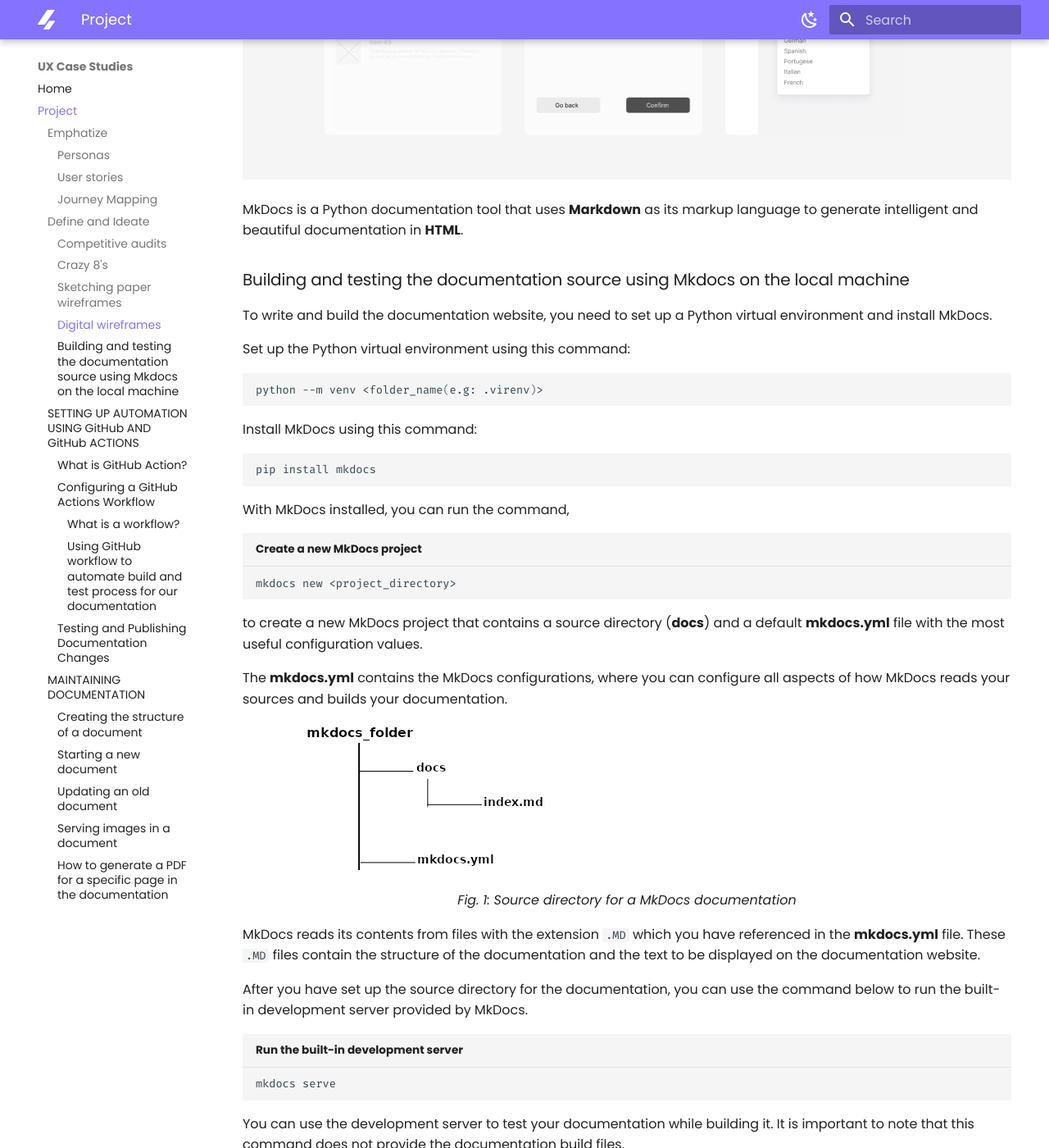
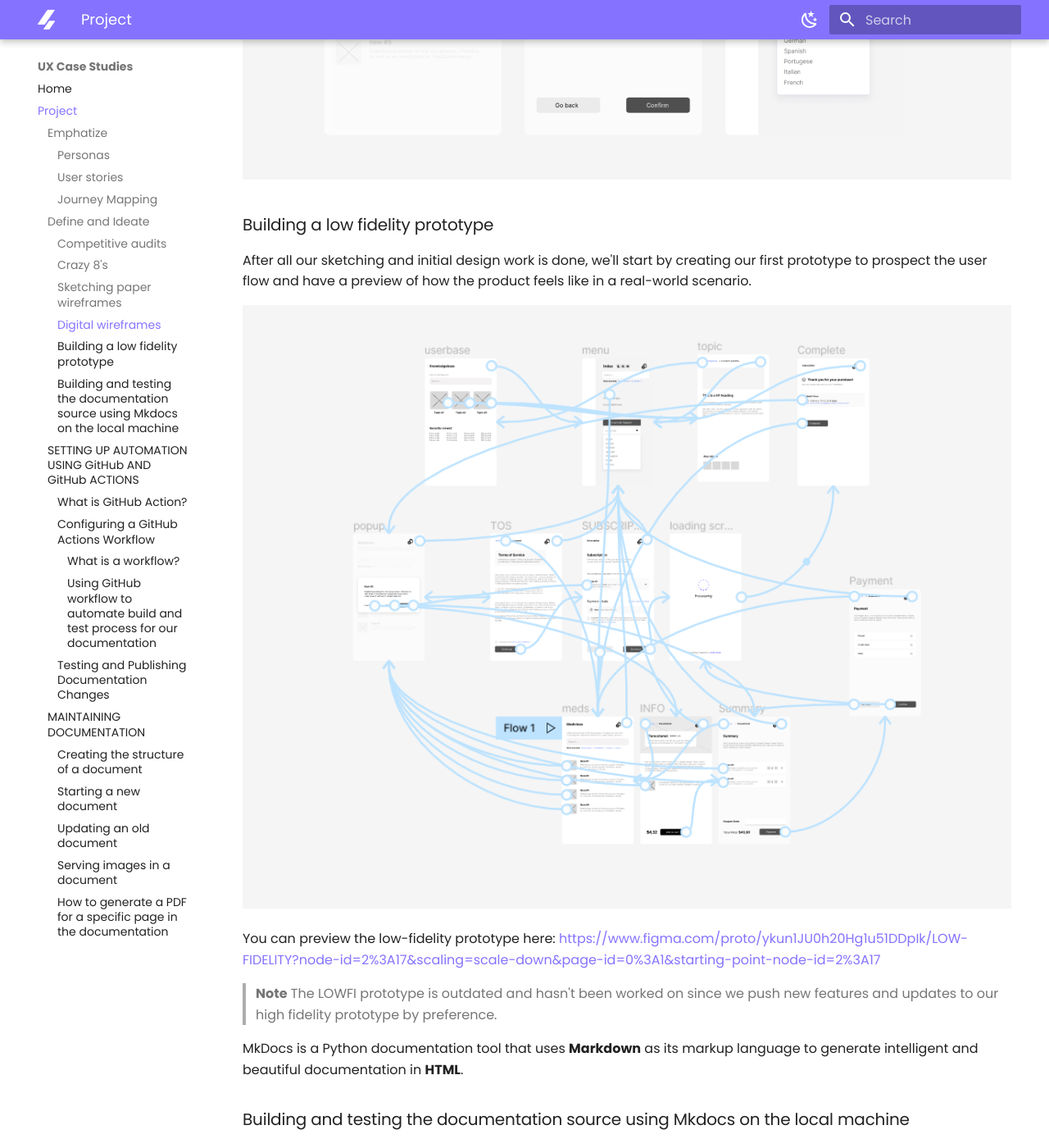
Before and after one commit to divstackio/docs-study, an MkDocs documentation site: the page built from docs/project.md, in a window 1280 px wide and 1400 px high, scrolled down 13358 px. Shown: the whole window at 82% size. Built offline with MkDocs 1.6.1 and Material for MkDocs 9.7.7, drawn with Linux system fonts in a browser that asks for light colours.

Commit message:
Update project.md

```diff
--- a/docs/project.md
+++ b/docs/project.md
@@ -159,6 +159,22 @@
 <img src="https://raw.githubusercontent.com/divstackio/docs-study/main/docs/img/002.png">
 <img src="https://raw.githubusercontent.com/divstackio/docs-study/main/docs/img/003.png">
 <img src="https://raw.githubusercontent.com/divstackio/docs-study/main/docs/img/004.png">
+
+
+### Building a low fidelity prototype
+
+After all our sketching and initial design work is done, we'll start by creating our first prototype to prospect the user flow and have a preview of how the product
+feels like in a real-world scenario.
+
+<img src="https://raw.githubusercontent.com/divstackio/docs-study/main/docs/img/LOWFI.png">
+
+You can preview the low-fidelity prototype here: <https://www.figma.com/proto/ykun1JU0h20Hg1u51DDpIk/LOW-FIDELITY?node-id=2%3A17&scaling=scale-down&page-id=0%3A1&starting-point-node-id=2%3A17>
+
+> **Note**
+> The LOWFI prototype is outdated and hasn't been worked on since we push new features and updates to our high fidelity prototype by preference.
+
+
+
 
 
 
```
